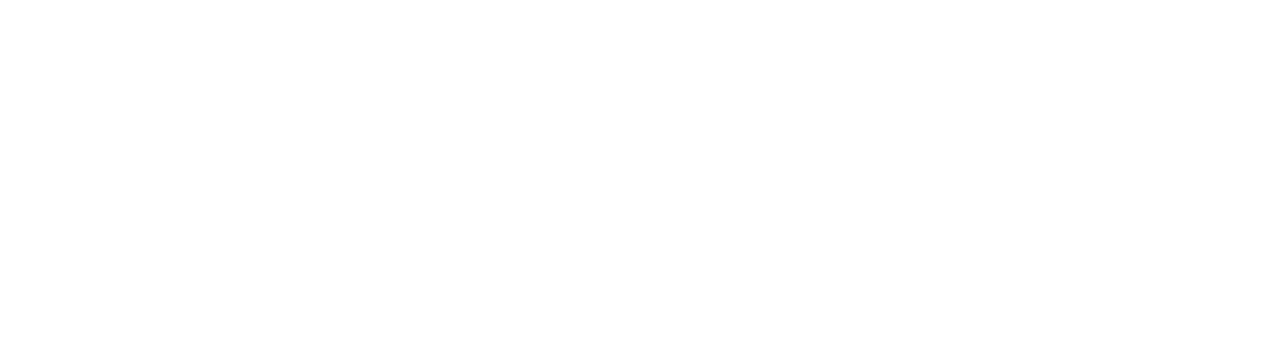
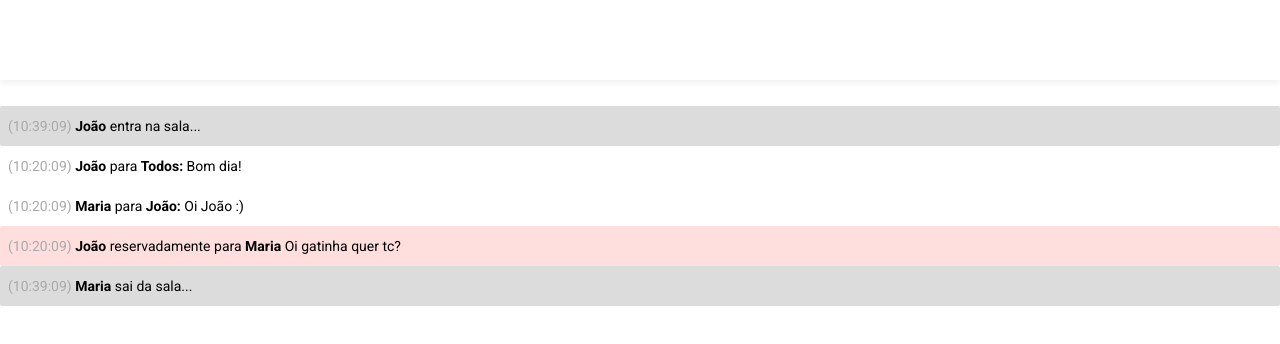
Before and after one commit to Nathan4Andrade/projeto5-batepapouol, a plain HTML site: page index.html in a window 1280 px wide. Drawn offline with Linux system fonts and the light colour scheme.

Commit message:
layout do main

```diff
--- a/css/style.css
+++ b/css/style.css
@@ -0,0 +1,81 @@
+header {
+  width: 100%;
+  height: 80px;
+  background-color: #ffffff;
+  box-shadow: 0px 4px 6px rgba(0, 0, 0, 0.05);
+  margin-bottom: 40px;
+  display: flex;
+  justify-content: space-between;
+  align-items: center;
+  position: fixed;
+  top: 0;
+  left: 0;
+}
+
+/* main {
+  background-color: #f3f3f3;
+  width: 100%;
+  height: 100vh;
+}
+ */
+footer {
+  position: absolute;
+  width: 100%;
+  height: 80px;
+  left: 0px;
+  bottom: 0px;
+
+  background: #ffffff;
+  box-shadow: 0px -4px 6px rgba(0, 0, 0, 0.05);
+}
+
+.messages-container {
+  width: 100%;
+  margin-top: 106px;
+  margin-bottom: 106px;
+
+  flex-direction: column;
+  justify-content: space-between;
+  align-items: center;
+}
+
+.status-message,
+.public-message,
+.private-message {
+  width: 100%;
+  height: 40px;
+  border-radius: 2px;
+  font-family: "Roboto", sans-serif;
+  font-size: 14px;
+  line-height: 16px;
+
+  display: flex;
+  justify-content: left;
+  align-items: center;
+}
+
+.messages-container .time {
+  font-weight: 400;
+  margin-left: 8px;
+  color: #aaaaaa;
+}
+.messages-container .name {
+  font-weight: 700;
+}
+
+.messages-container .text {
+  font-weight: 400;
+  color: #000000;
+}
+
+.public-message {
+  background-color: #ffffff;
+}
+
+.status-message {
+  background-color: #dcdcdc;
+}
+
+.private-message {
+  background-color: #ffdede;
+}
--- a/index.html
+++ b/index.html
@@ -1,7 +1,7 @@
 <!DOCTYPE html>
 <html>
   <head>
-    <title>Parrots</title>
+    <title>Bate-papo UOL</title>
     <meta charset="UTF-8" />
     <meta http-equiv="X-UA-Compatible" content="IE=edge" />
     <meta name="viewport" content="width=device-width>, initial-scale=1.0" />
@@ -17,5 +17,53 @@
 
     <link rel="icon" sizes="180x180" href="img/favicon.ico" />
   </head>
-  <body></body>
+  <body>
+    <header></header>
+    <main>
+      <div class="messages-container">
+        <div class="status-message">
+          <p>
+            <span class="time">(10:39:09)</span>
+            <strong class="name">João</strong>
+            <span class="text">entra na sala...</span>
+          </p>
+        </div>
+        <div class="public-message">
+          <p>
+            <span class="time">(10:20:09)</span>
+            <strong class="name">João</strong>
+            <span class="text">para</span>
+            <span class="name">Todos:</span>
+            <span class="text">Bom dia!</span>
+          </p>
+        </div>
+        <div class="public-message">
+          <p>
+            <span class="time">(10:20:09)</span>
+            <strong class="name">Maria</strong>
+            <span class="text">para</span>
+            <span class="name">João:</span>
+            <span class="text">Oi João :)</span>
+          </p>
+        </div>
+        <div class="private-message">
+          <p>
+            <span class="time">(10:20:09)</span>
+            <strong class="name">João</strong>
+            <span class="text">reservadamente para</span>
+            <span class="name">Maria</span>
+            <span class="text">Oi gatinha quer tc?</span>
+          </p>
+        </div>
+        <div class="status-message">
+          <p>
+            <span class="time">(10:39:09)</span>
+            <strong class="name">Maria</strong>
+            <span class="text">sai da sala...</span>
+          </p>
+        </div>
+      </div>
+    </main>
+    <footer></footer>
+  </body>
 </html>
```
Also changed, not shown: 1 other file.
